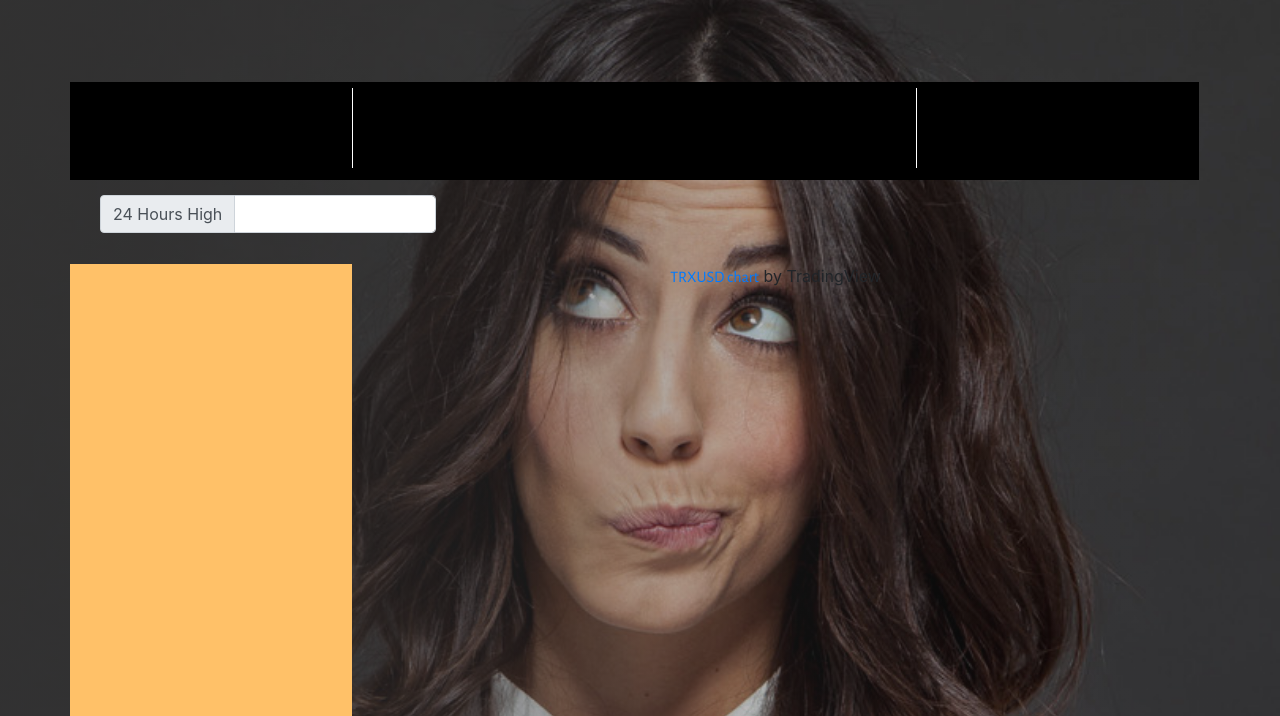
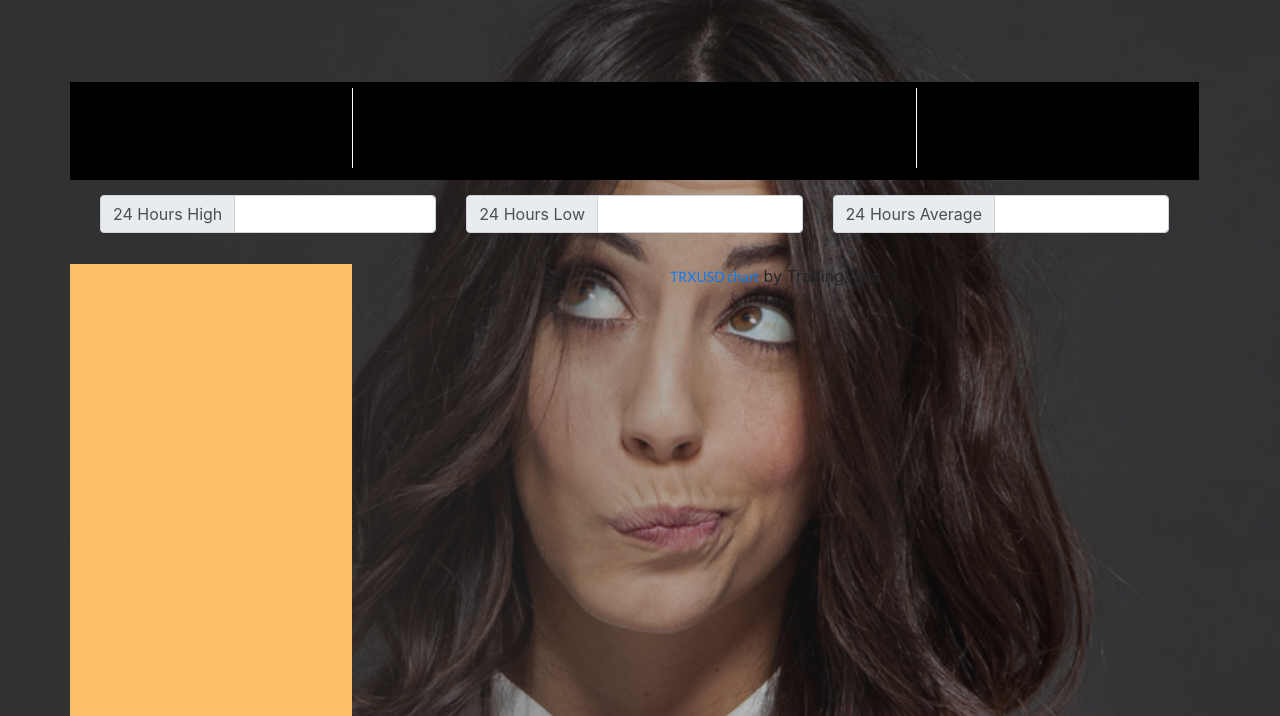
Before and after one commit to bestboom/price, a website: page public/index.html in a window 1280 px wide. Shown: the part 84-800 px from the top of the page. Drawn offline with nearby package versions, Linux system fonts and the light colour scheme; no server answers; a script that the page names is missing.

Commit message:
Update index.html

```diff
--- a/public/index.html
+++ b/public/index.html
@@ -6,7 +6,8 @@
 <meta name="viewport" content="width=device-width, initial-scale=1">
 <meta http-equiv="Content-Type" content="text/html; charset=utf-8" />
 <meta name="keywords" content="tron" />
-    <script>
+
+   <!--  <script>
         addEventListener("load", function () {
             setTimeout(hideURLbar, 0);
         }, false);
@@ -14,7 +15,7 @@
         function hideURLbar() {
             window.scrollTo(0, 1);
         }
-    </script>
+    </script> -->
 
 	<!-- css files -->
 	<link href="css/bootstrap.css" rel='stylesheet' type='text/css' />
@@ -80,10 +81,24 @@
                            				 </div>
 						</div>
 						<div class="col-md-4">
-							<span id="price"></span>
+							<div class="form-group">
+                              					<div class="input-group mb-3">
+									<div class="input-group-prepend">
+										<div class="input-group-text" id="basic-addon mid-mid"> 24 Hours Low</div>
+                                					</div>
+									<input type="text" class="form-control" name="" id="pool_value_dividend" aria-describedby="helpId" placeholder="">
+                             					</div>
+                           				 </div>
 						</div>
 						<div class="col-md-4">
-							<span id="change"></span>
+							<div class="form-group">
+                              					<div class="input-group mb-3">
+									<div class="input-group-prepend">
+										<div class="input-group-text" id="basic-addon mid-mid"> 24 Hours Average</div>
+                                					</div>
+									<input type="text" class="form-control" name="" id="pool_value_dividend" aria-describedby="helpId" placeholder="">
+                             					</div>
+                           				 </div>
 						</div>
 					</div>
 					<div class="row">
```
